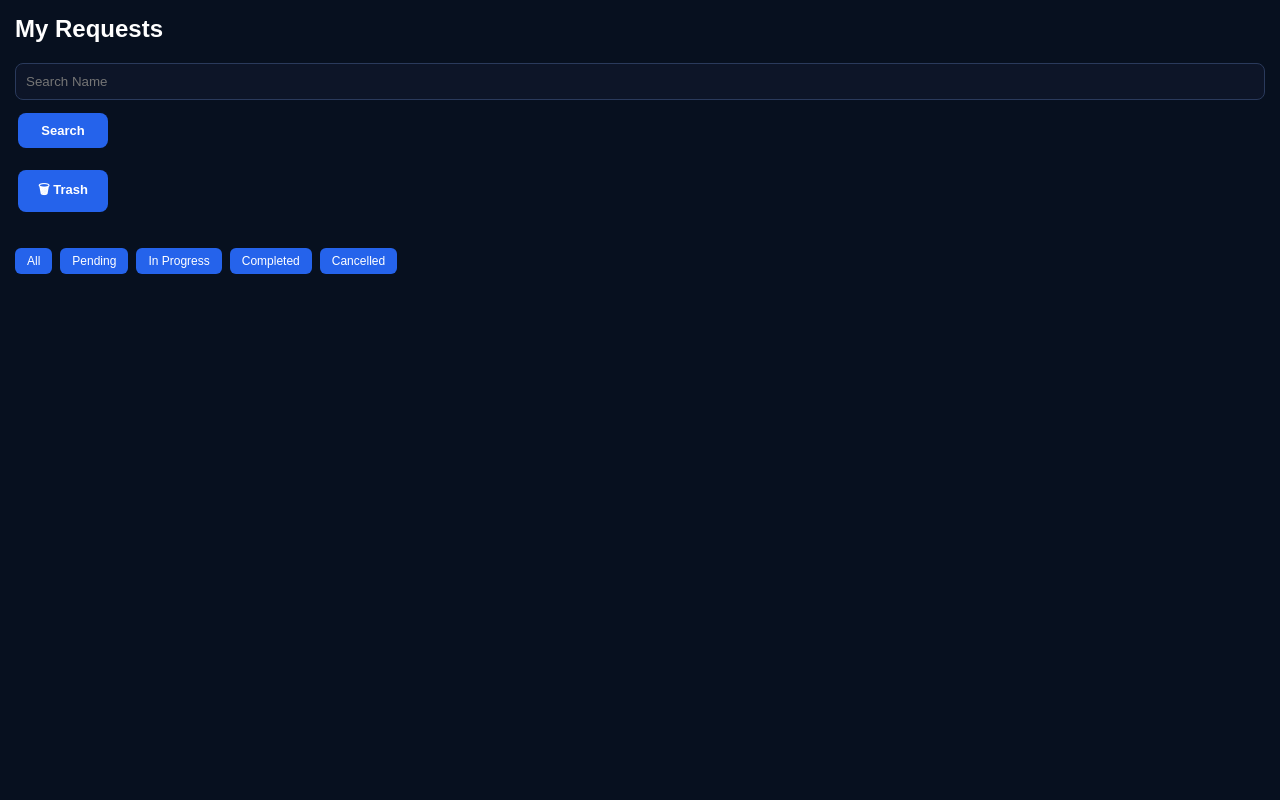
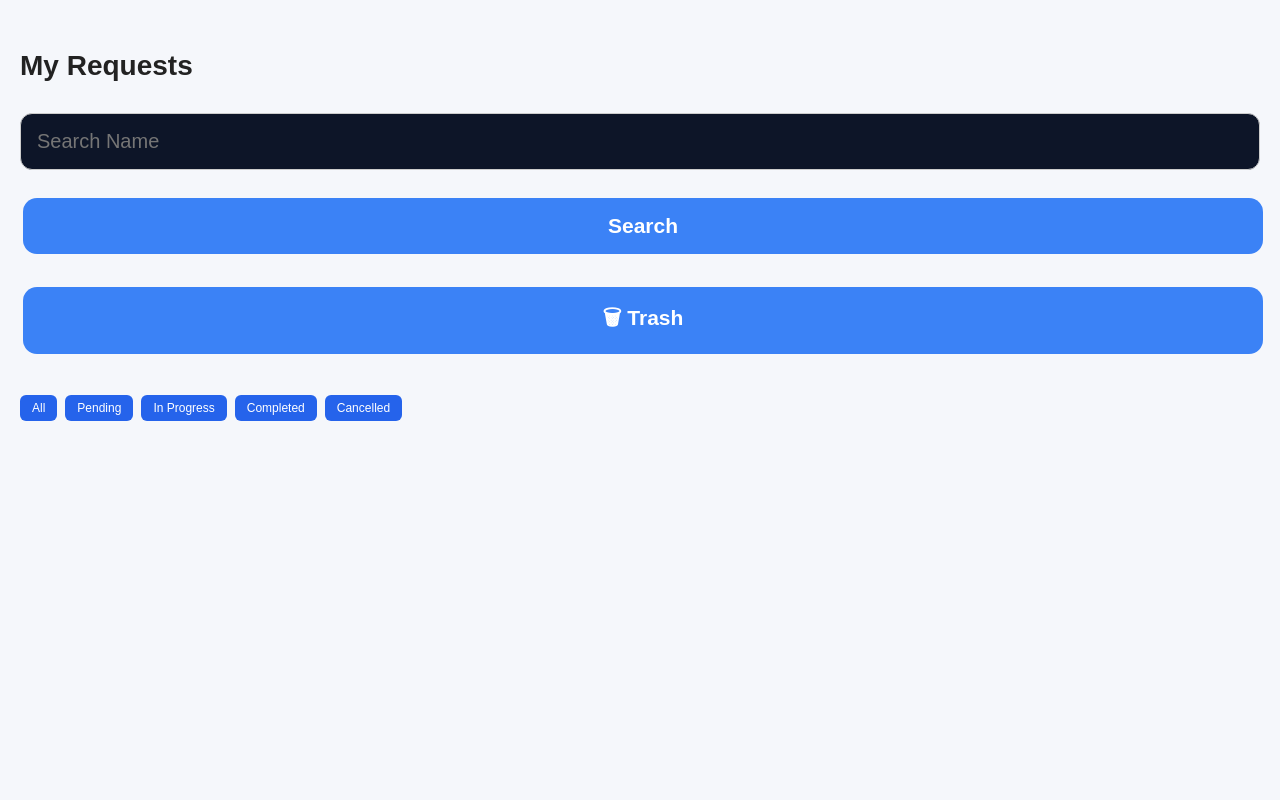
Before and after one commit to ruhanisovana/Kirsov, a Flask app: page /details in a window 1280 px wide. Run offline with Flask 3, Linux system fonts and the light colour scheme; the visitor is signed in with stand-in values (Sample User, id 1); data that the repository does not hold is empty; parts of the project's set-up code (start-up, migrations or seed data) failed here and were passed over; some libraries are stand-ins or nearby versions.

Commit message:
Update style.css

```diff
--- a/static/style.css
+++ b/static/style.css
@@ -1314,3 +1314,95 @@ button:hover{
     text-align:center;
     font-weight:bold;
 }
+
+/* Payment Settings */
+
+body{
+    background:#f5f7fb;
+    color:#222;
+    font-family:Arial, sans-serif;
+    font-size:20px;
+    padding:20px;
+}
+
+h1{
+    font-size:36px;
+    text-align:center;
+    margin-bottom:20px;
+}
+
+h2{
+    font-size:28px;
+    margin-top:30px;
+}
+
+p{
+    font-size:20px;
+    line-height:1.7;
+}
+
+label{
+    font-size:22px;
+    font-weight:bold;
+}
+
+input,
+select,
+textarea{
+
+    width:100%;
+    padding:16px;
+    font-size:20px;
+
+    border:1px solid #cccccc;
+    border-radius:12px;
+
+    margin-top:8px;
+    margin-bottom:18px;
+
+    box-sizing:border-box;
+}
+
+button{
+
+    width:100%;
+
+    padding:16px;
+
+    font-size:21px;
+
+    font-weight:bold;
+
+    border:none;
+
+    border-radius:14px;
+
+    background:#3b82f6;
+
+    color:white;
+
+    cursor:pointer;
+
+    margin-top:10px;
+}
+
+button:hover{
+
+    background:#2563eb;
+}
+
+img{
+
+    width:220px;
+
+    border-radius:12px;
+
+    margin-top:15px;
+
+    border:2px solid #dddddd;
+}
+
+hr{
+
+    margin:35px 0;
+}
```
